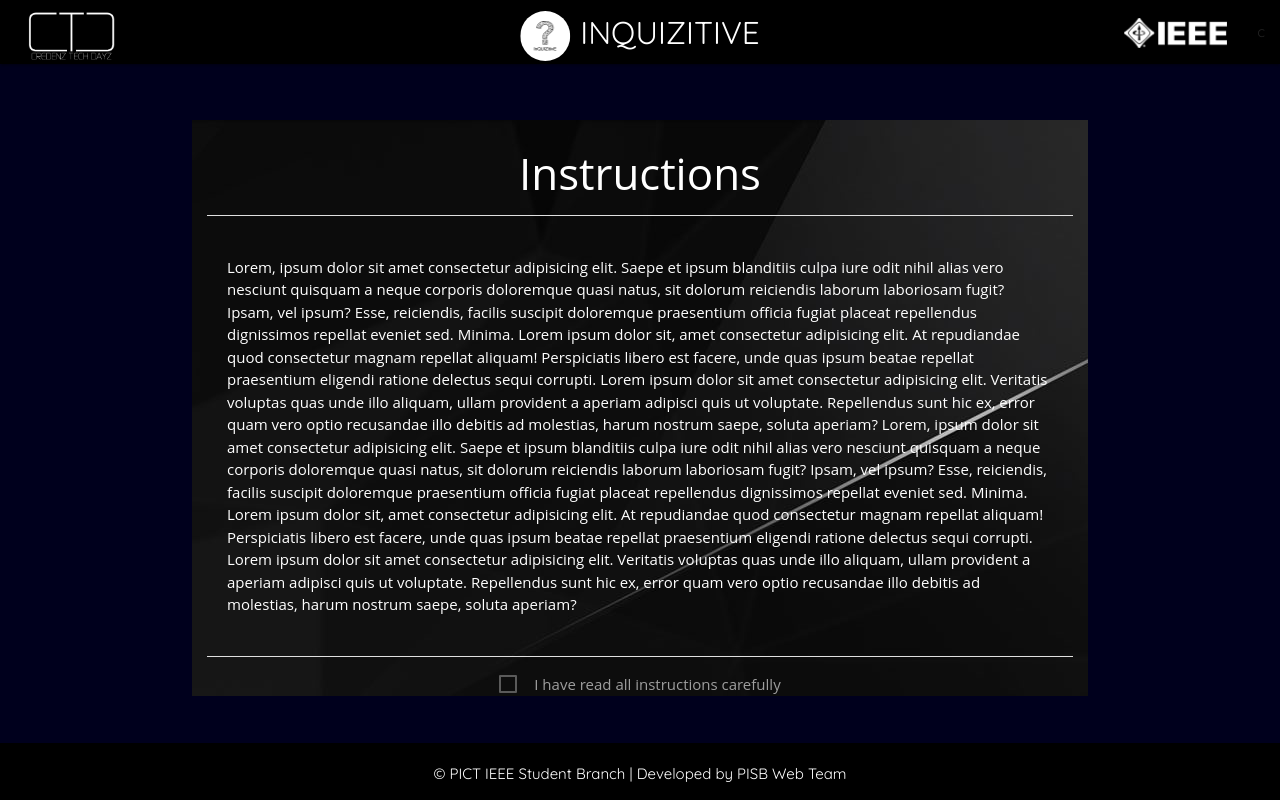
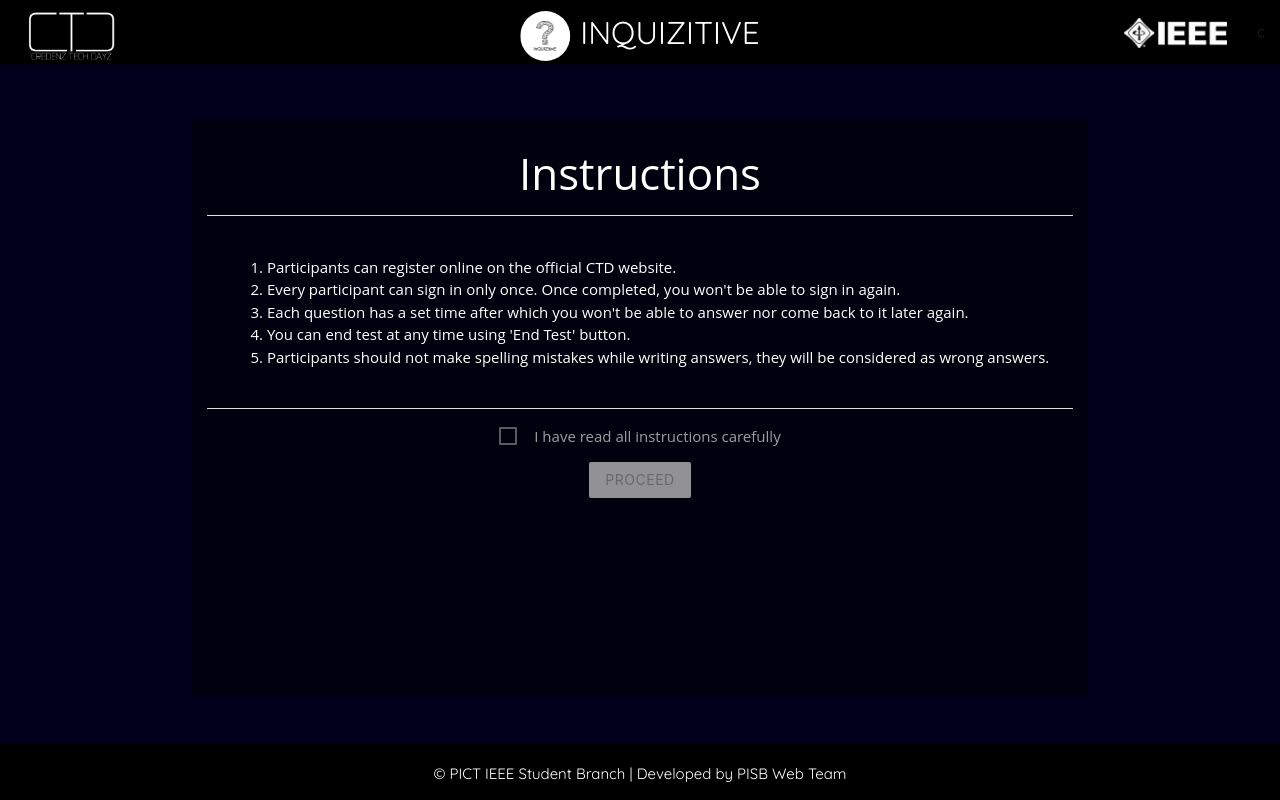
Before and after one commit to credenz/Inquizitive-Frontend, a React (Create React App) app: page /ins in a window 1280 px wide. Built offline with nearby package versions, Linux system fonts and the light colour scheme.

Commit message:
Added Instructions, resolved alignment issues.

```diff
--- a/src/components/Instructions/Instruction.js
+++ b/src/components/Instructions/Instruction.js
@@ -107,35 +107,13 @@ const Instruction = () => {
           <main>
             <div className="">
               <p className="text">
-                Lorem, ipsum dolor sit amet consectetur adipisicing elit. Saepe
-                et ipsum blanditiis culpa iure odit nihil alias vero nesciunt
-                quisquam a neque corporis doloremque quasi natus, sit dolorum
-                reiciendis laborum laboriosam fugit? Ipsam, vel ipsum? Esse,
-                reiciendis, facilis suscipit doloremque praesentium officia
-                fugiat placeat repellendus dignissimos repellat eveniet sed.
-                Minima. Lorem ipsum dolor sit, amet consectetur adipisicing
-                elit. At repudiandae quod consectetur magnam repellat aliquam!
-                Perspiciatis libero est facere, unde quas ipsum beatae repellat
-                praesentium eligendi ratione delectus sequi corrupti. Lorem
-                ipsum dolor sit amet consectetur adipisicing elit. Veritatis
-                voluptas quas unde illo aliquam, ullam provident a aperiam
-                adipisci quis ut voluptate. Repellendus sunt hic ex, error quam
-                vero optio recusandae illo debitis ad molestias, harum nostrum
-                saepe, soluta aperiam? Lorem, ipsum dolor sit amet consectetur
-                adipisicing elit. Saepe et ipsum blanditiis culpa iure odit
-                nihil alias vero nesciunt quisquam a neque corporis doloremque
-                quasi natus, sit dolorum reiciendis laborum laboriosam fugit?
-                Ipsam, vel ipsum? Esse, reiciendis, facilis suscipit doloremque
-                praesentium officia fugiat placeat repellendus dignissimos
-                repellat eveniet sed. Minima. Lorem ipsum dolor sit, amet
-                consectetur adipisicing elit. At repudiandae quod consectetur
-                magnam repellat aliquam! Perspiciatis libero est facere, unde
-                quas ipsum beatae repellat praesentium eligendi ratione delectus
-                sequi corrupti. Lorem ipsum dolor sit amet consectetur
-                adipisicing elit. Veritatis voluptas quas unde illo aliquam,
-                ullam provident a aperiam adipisci quis ut voluptate.
-                Repellendus sunt hic ex, error quam vero optio recusandae illo
-                debitis ad molestias, harum nostrum saepe, soluta aperiam?
+                <ol>
+                  <li>Participants can register online on the official CTD website.</li>
+                  <li>Every participant can sign in only once. Once completed, you won't be able to sign in again.</li>
+                  <li>Each question has a set time after which you won't be able to answer nor come back to it later again.</li>
+                  <li>You can end test at any time using 'End Test' button.</li>
+                  <li>Participants should not make spelling mistakes while writing answers, they will be considered as wrong answers.</li>
+                </ol>
               </p>
             </div>
             <div className="divider"></div>
--- a/src/components/Instructions/ins.css
+++ b/src/components/Instructions/ins.css
@@ -1,6 +1,6 @@
 .cont {
   /* background-color: white; */
-  background-image: url(../../images/questionbg.jpg);
+    background-color: rgba(0, 0, 0, 0.486);
    position:  absolute;
     top: 15%;
     bottom :13%;
--- a/src/components/Question/QuestionComponent.css
+++ b/src/components/Question/QuestionComponent.css
@@ -7,28 +7,7 @@
     color: white;
     margin-top: 100px;
     margin-bottom: 75px;
-}
-
-@media (min-width: 992px) {
-    .content {
-        max-width: 720px;
-    }
-
-    .formcont {
-        max-width: 720px;
-    }
-}
-
-@media (max-width: 474px) {
-	.content {
-		margin-top: 125px;
-	}
-}
-
-@media (max-width: 374px) {
-	.content {
-		margin-top: 175px;
-	}
+    max-width: 720px;
 }
 
 .backgd {
@@ -61,6 +40,7 @@
 .formcont {
     margin-bottom:75px;
     background-color: #02061d;
+    max-width: 720px;
 }
 
 .inqzlogo {
@@ -73,3 +53,19 @@
 .MyNavs {
 	background-color: black;
 }
+
+.title {
+    text-align: left;
+    font-size: 3rem;
+    font-weight: 500;
+}
+
+.quespin {
+    width: 1.5rem;
+    height: 1.5rem;
+}
+
+.subbutt {
+    width: 58px;
+    height: 24px;
+}
--- a/src/components/Question/QuestionComponent.js
+++ b/src/components/Question/QuestionComponent.js
@@ -2,7 +2,7 @@ import axios from 'axios';
 import React, { useEffect, useState } from 'react';
 import { CountdownCircleTimer } from "react-countdown-circle-timer";
 import { Redirect } from 'react-router';
-import { Button, Col, Container, Form, FormGroup, Input, Label, Navbar, NavbarBrand, Row } from "reactstrap";
+import { Button, Col, Container, Form, FormGroup, Input, Label, Navbar, Row, Spinner } from "reactstrap";
 import ctdlogo from "../../images/ctd.png";
 import Inq from "../../images/inquizitive.png";
 import PISB from "../../images/PISB.png";
@@ -14,20 +14,22 @@ function Question() {
     const [title, setTitle] = useState(0);
     const [description, setDescription] = useState(' ');
     const [ans, setAns] = useState("");
+    const [sending, setSending] = useState(false);
 
     useEffect(() => {
-        console.log('Hi!')
+        setSending(true);
         let token = localStorage.getItem('jwtToken');
         axios.get(DjangoServerUrl + 'quiz/question/', {
             headers: { 'Authorization': 'token ' + token, 'Content-Type': 'application/json' }
         })
             .then((res) => {
-                if (res.status == 200) {
+                if (res.status === 200) {
                     if (res.data === 'logout') {
                         setRedirect(1);
                     } else {
                         setTitle(res.data.data.number_of_question_solved);
                         setDescription(res.data.data.description);
+                        setSending(false);
                     }
                 } else {
                     alert(res.statusText, res.status);
@@ -36,20 +38,25 @@ function Question() {
             .catch((res) => alert(res));
     }, []);
 
-    const send = (e) => {
+    const send = (e = null, End = false) => {
         if (e) e.preventDefault();
         let token = localStorage.getItem('jwtToken');
+        setSending(true);
         axios.post(DjangoServerUrl + 'quiz/response/', { "answer": ans }, {
             headers: { "Authorization": "token " + token, "Content-Type": "application/json" }
         })
             .then((res) => {
-                if (res.status == 200) {
+                if (res.status === 200) {
                     if (res.data === 'logout') {
                         setRedirect(1);
+                        axios.post(DjangoServerUrl + 'api/logout/', {}, {
+                            headers: { "Authorization": "token " + token, "Content-Type": "application/json" }
+                        }).then().catch(e => alert(e));
                     } else {
                         setTitle(res.data.data.number_of_question_solved);
                         setDescription(res.data.data.description);
                         setAns("");
+                        setSending(false);
                     }
                 } else {
                     alert(res.statusText, res.status);
@@ -71,7 +78,7 @@ function Question() {
                 <Container className='content' >
                     <Row>
                         <Col xs='8' className='title'>
-                            <h1 className='title' >Question {title}</h1>
+                            Question {title}
                         </Col>
                         <Col xs='4'>
                             <div className='circletimer' >
@@ -107,6 +114,9 @@ function Question() {
                         <Button onClick={() => {
                             send();
                             setRedirect(1);
+                            axios.post(DjangoServerUrl + 'api/logout/', {}, {
+                                headers: { "Authorization": "token " + localStorage.getItem('jwtToken'), "Content-Type": "application/json" }
+                            }).then(r => console.log(r)).catch(e => alert(e));
                         }} color='danger' className='ml-auto'>End Test</Button>
                     </Navbar>
                 </Container>
@@ -118,7 +128,7 @@ function Question() {
                                     <Label htmlFor='ans'><b>Ans :</b></Label>
                                     <Input type='text' id='ans' autoComplete='off' placeholder='Your Answer' value={ans} onChange={e => setAns(e.target.value)}></Input>
                                 </FormGroup>
-                                <Button className='float-right' type='submit' value='submit' color='primary'>SUBMIT</Button>
+                                <Button className='float-right' type='submit' value='submit' color='primary'><div className='subbutt'>{sending ? <Spinner className='quespin' /> : 'SUBMIT'}</div></Button>
                             </Form>
                         </Col>
                     </Row>
```
